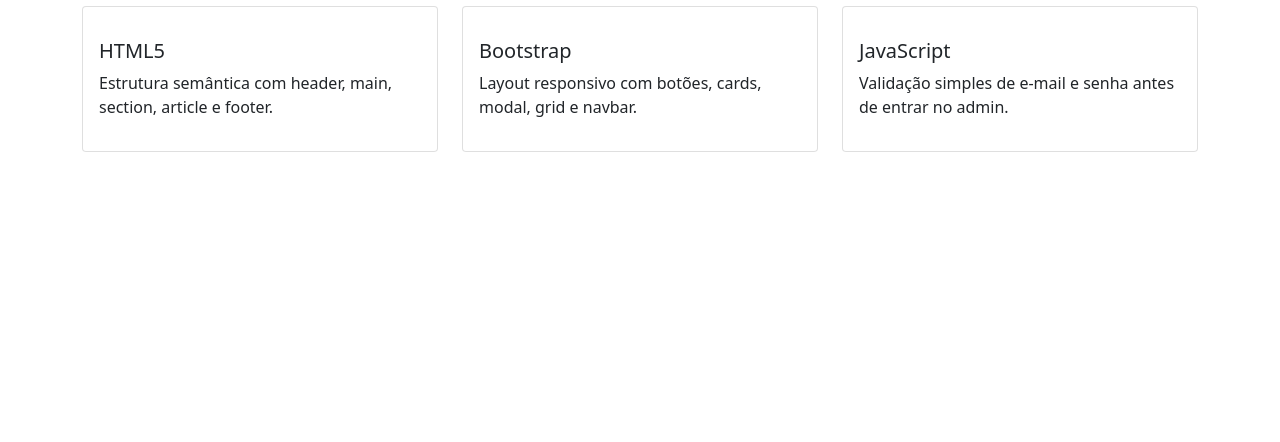
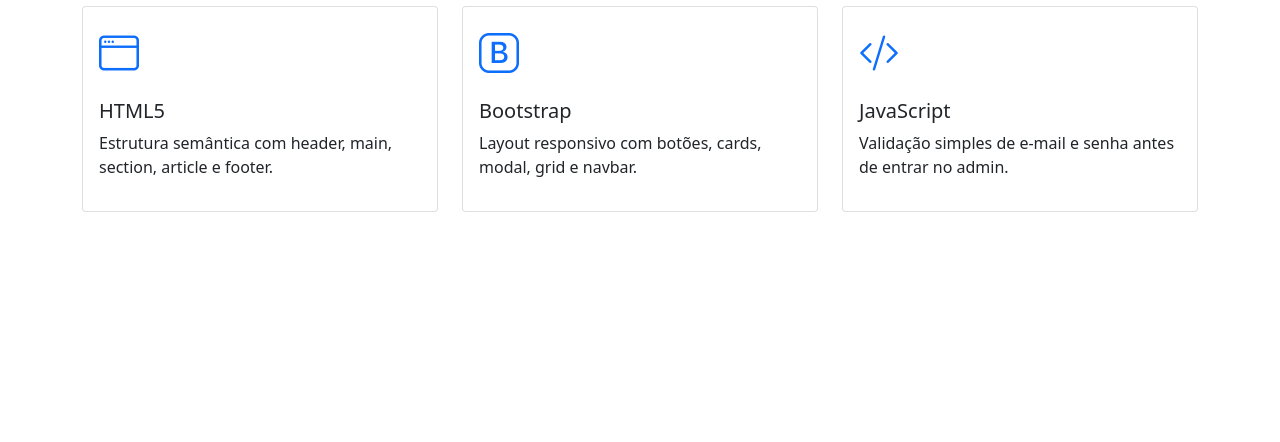
Before and after one commit to TalitaNarcisoSilva/projeto-front-end, a plain HTML site: page index.html in a window 1280 px wide. Shown: the part 358-800 px from the top of the page. Drawn offline with nearby package versions, Linux system fonts and the light colour scheme.

Commit message:
adicionei link cdn

```diff
--- a/index.html
+++ b/index.html
@@ -7,8 +7,8 @@
     <title>Document</title>
 
     <!-- CSS do Bootstrap -->
-    <link href="https://cdn.jsdelivr.net/npm/bootstrap@5.0.2/dist/css/bootstrap.min.css" rel="stylesheet"
-        integrity="sha384-EVSTQN3/azprG1Anm3QDgpJLIm9Nao0Yz1ztcQTwFspd3yD65VohhpuuCOmLASjC" crossorigin="anonymous">
+    <link href="https://cdn.jsdelivr.net/npm/bootstrap@5.0.2/dist/css/bootstrap.min.css" rel="stylesheet" integrity="sha384-EVSTQN3/azprG1Anm3QDgpJLIm9Nao0Yz1ztcQTwFspd3yD65VohhpuuCOmLASjC" crossorigin="anonymous">
+    <link href="https://cdn.jsdelivr.net/npm/bootstrap-icons@1.11.3/font/bootstrap-icons.css" rel="stylesheet">
 
 </head>
 
```
